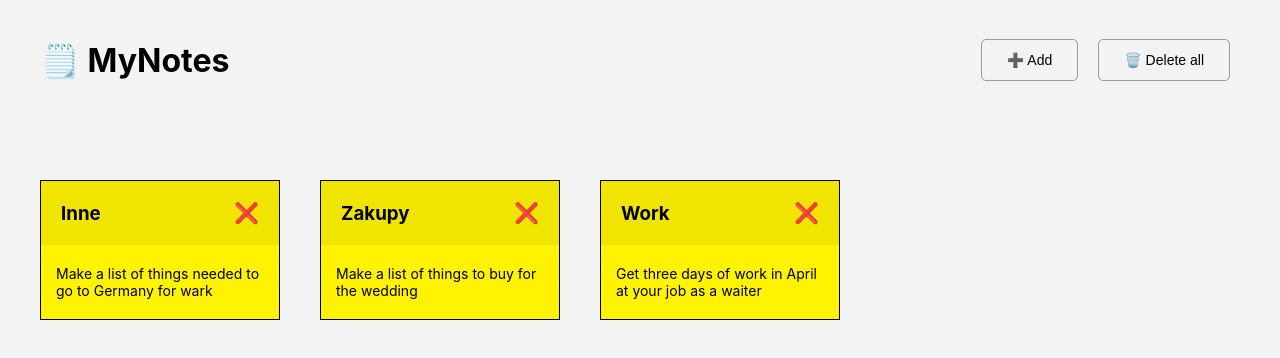
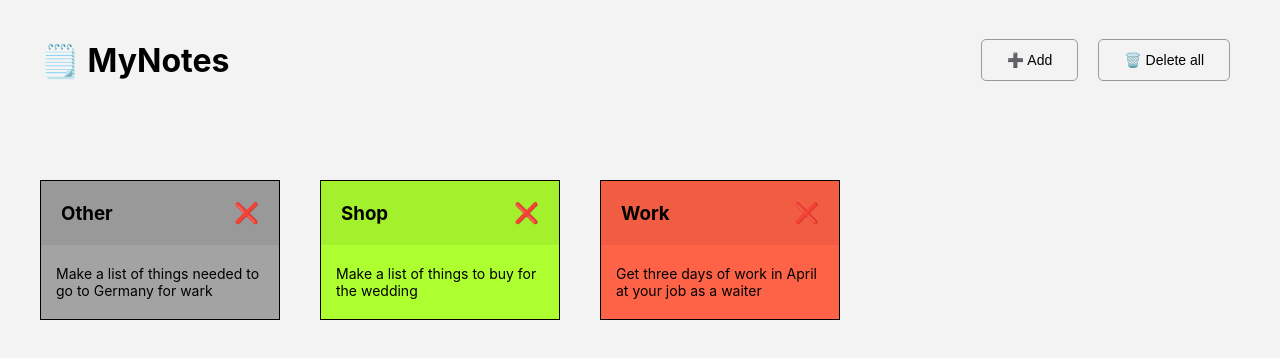
Before and after one commit to Markus-Sm/MyNotes, a React (Create React App) app: page / in a window 1280 px wide. Shown: the top 358 px of the page. Built offline with nearby package versions, Linux system fonts and the light colour scheme.

Commit message:
adding color options to themes

```diff
--- a/src/App.js
+++ b/src/App.js
@@ -3,12 +3,12 @@ import { useState } from 'react'
 const initialNotes = [
 	{
 		id: 1332,
-		topic: 'Inne',
+		topic: 'Other',
 		description: 'Make a list of things needed to go to Germany for wark',
 	},
 	{
 		id: 1333,
-		topic: 'Zakupy',
+		topic: 'Shop',
 		description: 'Make a list of things to buy for the wedding',
 	},
 	{
@@ -29,7 +29,6 @@ function App() {
 
 	function handleDeleteNotes(id) {
 		setNotes(notes => notes.filter(note => note.id !== id))
-		console.log(id)
 	}
 
 	function hadnleShowPanel() {
@@ -84,8 +83,24 @@ function NoteArea({ notes, onDelete }) {
 }
 
 function Note({ note, onDelete }) {
+	let colorClass = ''
+
+	switch (note.topic) {
+		case 'Shop':
+			colorClass = 'green-square'
+			break
+		case 'Work':
+			colorClass = 'tomato-square'
+			break
+		case 'Other':
+			colorClass = 'liteGray-square'
+			break
+		default:
+			colorClass = ''
+	}
+
 	return (
-		<div className='note'>
+		<div className={`note ${colorClass}`}>
 			<div className='note-header'>
 				<h3 className='note-title'>{note.topic}</h3>
 				<button onClick={() => onDelete(note.id)} className='delete-note'>
--- a/src/index.css
+++ b/src/index.css
@@ -66,6 +66,16 @@ body {
 	border: 1px solid black;
 }
 
+.green-square {
+	background-color: greenyellow;
+}
+.tomato-square {
+	background-color: tomato;
+}
+.liteGray-square {
+	background-color: rgb(163, 163, 163);
+}
+
 .note-header {
 	display: flex;
 	justify-content: space-between;
```
